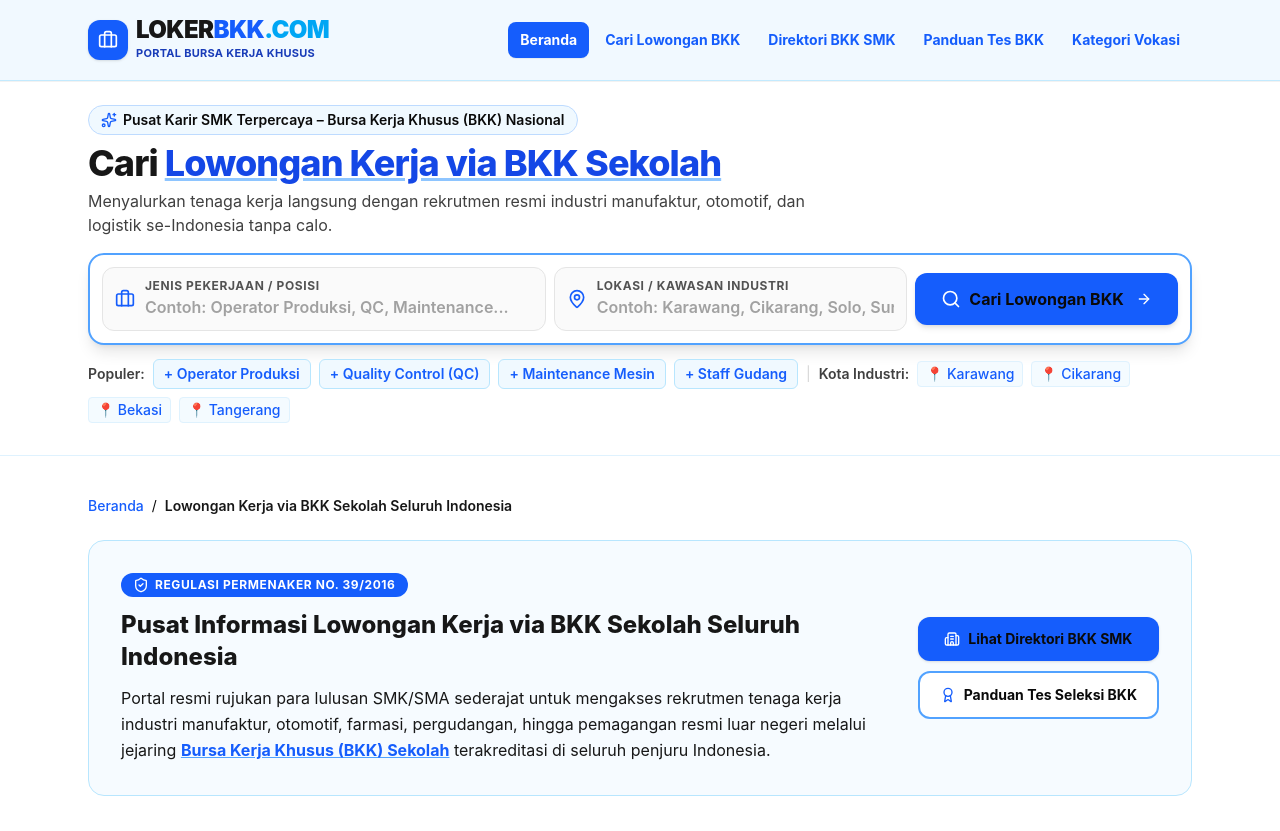
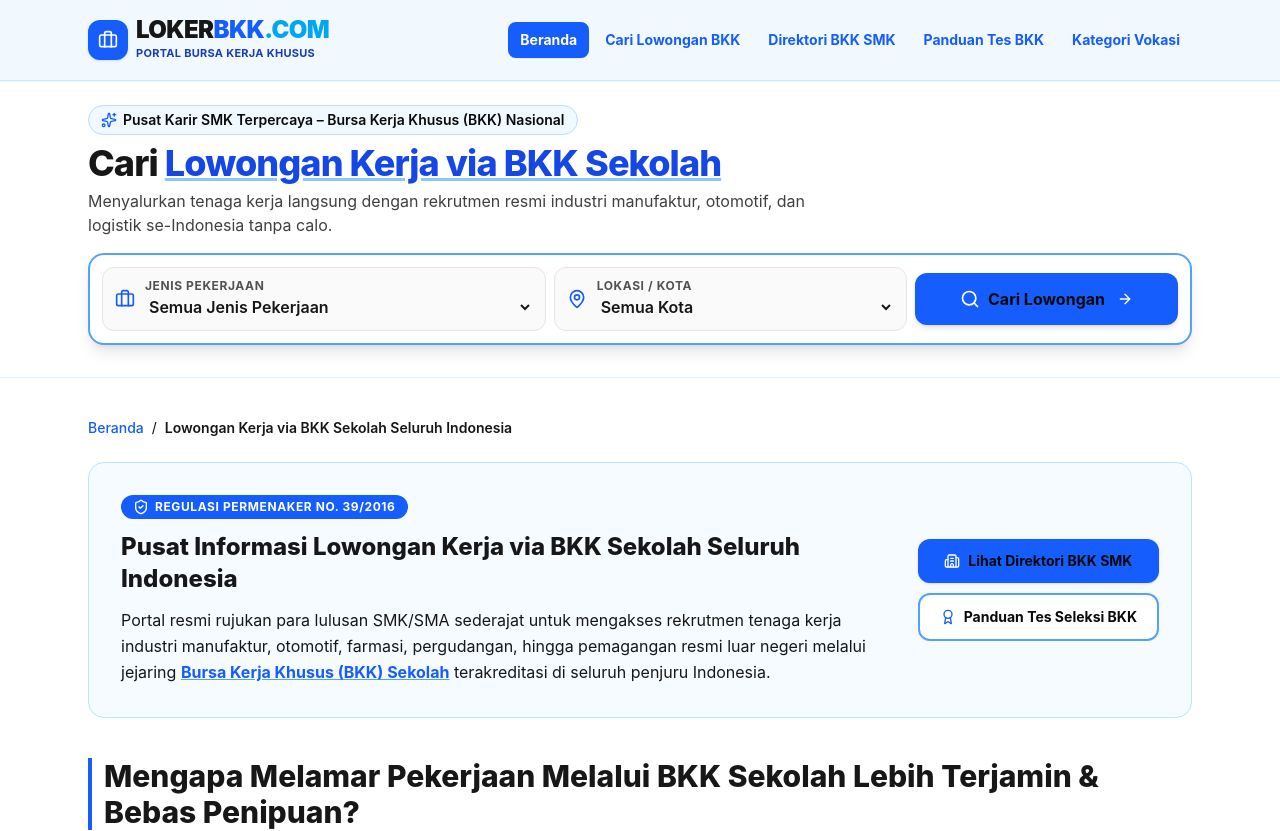
Before and after one commit to bisnis-investasi-saham-desa/lokerbkk, a React (Vite) app: page / in a window 1280 px wide. Shown: the top 831 px of the page. Built offline with nearby package versions, Linux system fonts and the light colour scheme.

Commit message:
Update SearchBar.tsx

```diff
--- a/src/components/SearchBar.tsx
+++ b/src/components/SearchBar.tsx
@@ -8,24 +8,23 @@ interface SearchBarProps {
   isCompact?: boolean;
 }
 
-const POPULAR_LOCATIONS = [
+// Pilihan paten dari API
+const PILIHAN_KOTA = [
+  'Bekasi',
+  'Cikarang',
   'Karawang',
-  'Cikarang',
-  'Bekasi',
+  'Cikampek',
+  'Solo',
   'Tangerang',
-  'Jakarta',
-  'Surabaya',
-  'Solo',
-  'Semarang'
+  'Jakarta'
 ];
 
-const POPULAR_ROLES = [
+const PILIHAN_JENIS = [
   'Operator Produksi',
-  'Quality Control (QC)',
-  'Maintenance Mesin',
-  'Staff Gudang',
-  'Operator CNC',
-  'Magang Jepang'
+  'QC',
+  'Staff',
+  'Cleaning Service',
+  'Operator Alat'
 ];
 
 export const SearchBar: React.FC<SearchBarProps> = ({
@@ -39,17 +38,17 @@ export const SearchBar: React.FC<SearchBarProps> = ({
 
   const handleSubmit = (e: React.FormEvent) => {
     e.preventDefault();
-    onSearch(keywords.trim(), location.trim());
+    onSearch(keywords.toLowerCase(), location.toLowerCase());
   };
 
-  const handleQuickKeyword = (val: string) => {
+  const handleJenisChange = (val: string) => {
     setKeywords(val);
-    onSearch(val, location.trim());
+    onSearch(val.toLowerCase(), location.toLowerCase());
   };
 
-  const handleQuickLocation = (val: string) => {
+  const handleKotaChange = (val: string) => {
     setLocation(val);
-    onSearch(keywords.trim(), val);
+    onSearch(keywords.toLowerCase(), val.toLowerCase());
   };
 
   return (
@@ -75,88 +74,67 @@ export const SearchBar: React.FC<SearchBarProps> = ({
           </div>
         )}
 
-        {/* Form Only 2 Parameters: Jenis Pekerjaan & Lokasi */}
+        {/* Form: 2 Dropdown + Tombol Cari */}
         <form
           onSubmit={handleSubmit}
           className="bg-white rounded-2xl border-2 border-blue-400 p-2 sm:p-3 shadow-lg hover:border-blue-600 transition-colors"
         >
           <div className="grid grid-cols-1 md:grid-cols-12 gap-2 items-center">
-            {/* Parameter 1: Jenis Pekerjaan / Keywords */}
+            {/* Dropdown 1: Jenis Pekerjaan */}
             <div className="md:col-span-5 relative flex items-center px-3 py-2.5 bg-neutral-50 rounded-xl focus-within:bg-white focus-within:ring-2 focus-within:ring-blue-500 border border-neutral-200">
               <Briefcase className="w-5 h-5 text-blue-600 shrink-0 mr-2.5" />
               <div className="w-full">
-                <label htmlFor="search-keywords" className="block text-xs font-bold text-neutral-600 uppercase tracking-wider">
-                  Jenis Pekerjaan / Posisi
+                <label htmlFor="search-jenis" className="block text-xs font-bold text-neutral-600 uppercase tracking-wider">
+                  Jenis Pekerjaan
                 </label>
-                <input
-                  id="search-keywords"
-                  type="text"
+                <select
+                  id="search-jenis"
                   value={keywords}
-                  onChange={(e) => setKeywords(e.target.value)}
-                  placeholder="Contoh: Operator Produksi, QC, Maintenance..."
-                  className="w-full bg-transparent text-neutral-900 text-base font-semibold focus:outline-hidden placeholder:text-neutral-400"
-                />
+                  onChange={(e) => handleJenisChange(e.target.value)}
+                  className="w-full bg-transparent text-neutral-900 text-base font-semibold focus:outline-hidden cursor-pointer"
+                >
+                  <option value="">Semua Jenis Pekerjaan</option>
+                  {PILIHAN_JENIS.map((jenis) => (
+                    <option key={jenis} value={jenis}>{jenis}</option>
+                  ))}
+                </select>
               </div>
             </div>
 
-            {/* Parameter 2: Lokasi */}
+            {/* Dropdown 2: Kota */}
             <div className="md:col-span-4 relative flex items-center px-3 py-2.5 bg-neutral-50 rounded-xl focus-within:bg-white focus-within:ring-2 focus-within:ring-blue-500 border border-neutral-200">
               <MapPin className="w-5 h-5 text-blue-600 shrink-0 mr-2.5" />
               <div className="w-full">
-                <label htmlFor="search-location" className="block text-xs font-bold text-neutral-600 uppercase tracking-wider">
-                  Lokasi / Kawasan Industri
+                <label htmlFor="search-kota" className="block text-xs font-bold text-neutral-600 uppercase tracking-wider">
+                  Lokasi / Kota
                 </label>
-                <input
-                  id="search-location"
-                  type="text"
+                <select
+                  id="search-kota"
                   value={location}
-                  onChange={(e) => setLocation(e.target.value)}
-                  placeholder="Contoh: Karawang, Cikarang, Solo, Surabaya..."
-                  className="w-full bg-transparent text-neutral-900 text-base font-semibold focus:outline-hidden placeholder:text-neutral-400"
-                />
+                  onChange={(e) => handleKotaChange(e.target.value)}
+                  className="w-full bg-transparent text-neutral-900 text-base font-semibold focus:outline-hidden cursor-pointer"
+                >
+                  <option value="">Semua Kota</option>
+                  {PILIHAN_KOTA.map((kota) => (
+                    <option key={kota} value={kota}>{kota}</option>
+                  ))}
+                </select>
               </div>
             </div>
 
-            {/* Tombol Cari (Wajib Berwarna Biru) */}
+            {/* Tombol Cari */}
             <div className="md:col-span-3">
               <button
                 type="submit"
                 className="w-full py-3.5 px-6 rounded-xl bg-blue-600 hover:bg-blue-700 active:bg-blue-800 text-white font-bold text-base shadow-md hover:shadow-lg transition-all flex items-center justify-center gap-2 cursor-pointer focus:ring-4 focus:ring-blue-300"
               >
                 <Search className="w-5 h-5" />
-                <span>Cari Lowongan BKK</span>
+                <span>Cari Lowongan</span>
                 <ArrowRight className="w-4 h-4 ml-1 hidden sm:inline" />
               </button>
             </div>
           </div>
         </form>
-
-        {/* Quick Suggestions - All clickable in blue */}
-        <div className="mt-3.5 flex flex-wrap items-center gap-x-2 gap-y-2 text-sm">
-          <span className="text-neutral-700 font-semibold text-xs sm:text-sm">Populer:</span>
-          {POPULAR_ROLES.slice(0, 4).map((role) => (
-            <button
-              key={role}
-              type="button"
-              onClick={() => handleQuickKeyword(role)}
-              className="text-xs sm:text-sm text-blue-600 hover:text-blue-800 hover:underline font-semibold bg-sky-50 px-2.5 py-1 rounded-md border border-sky-200 cursor-pointer transition-colors"
-            >
-              + {role}
-            </button>
-          ))}
-          <span className="hidden md:inline text-neutral-300">|</span>
-          <span className="hidden md:inline text-neutral-700 font-semibold text-xs sm:text-sm">Kota Industri:</span>
-          {POPULAR_LOCATIONS.slice(0, 4).map((loc) => (
-            <button
-              key={loc}
-              type="button"
-              onClick={() => handleQuickLocation(loc)}
-              className="text-xs sm:text-sm text-blue-600 hover:text-blue-800 hover:underline font-medium bg-sky-50/70 px-2 py-0.5 rounded border border-sky-100 cursor-pointer transition-colors"
-            >
-              📍 {loc}
-            </button>
-          ))}
-        </div>
       </div>
     </section>
   );
```
